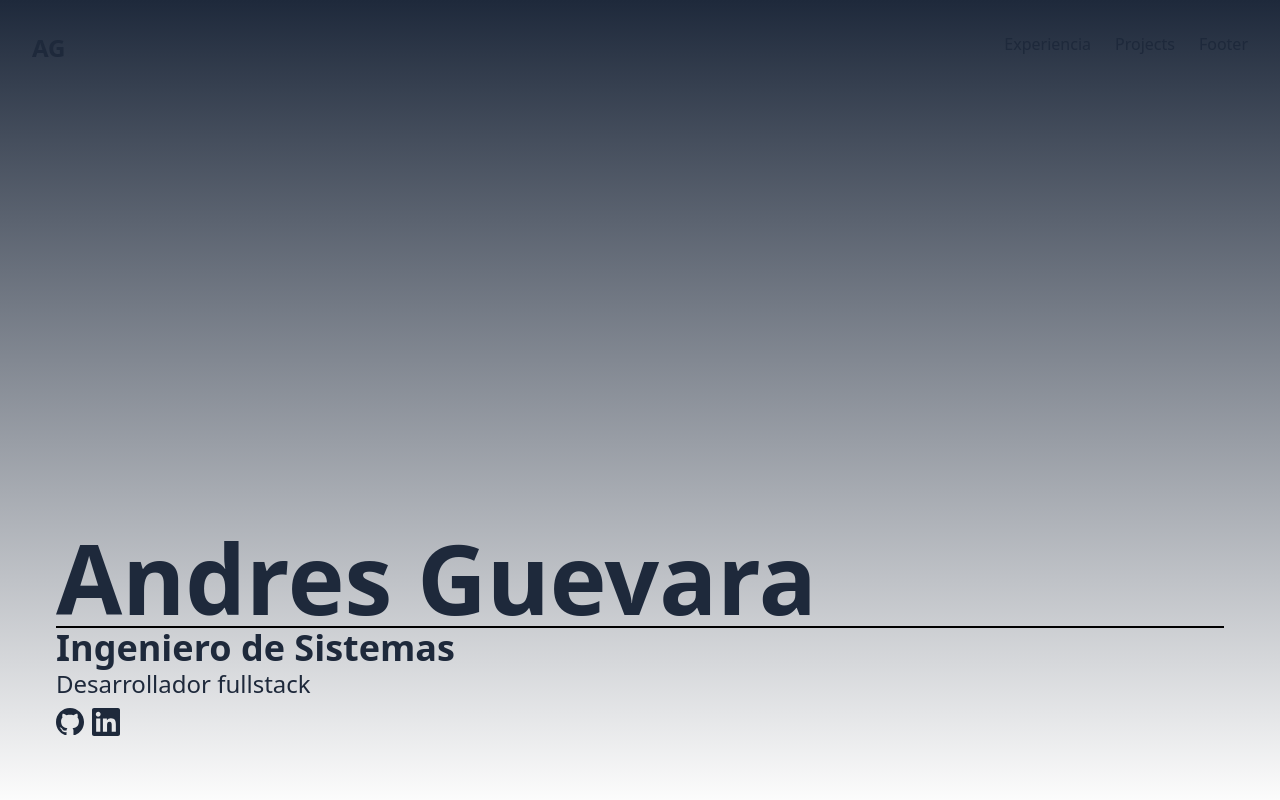
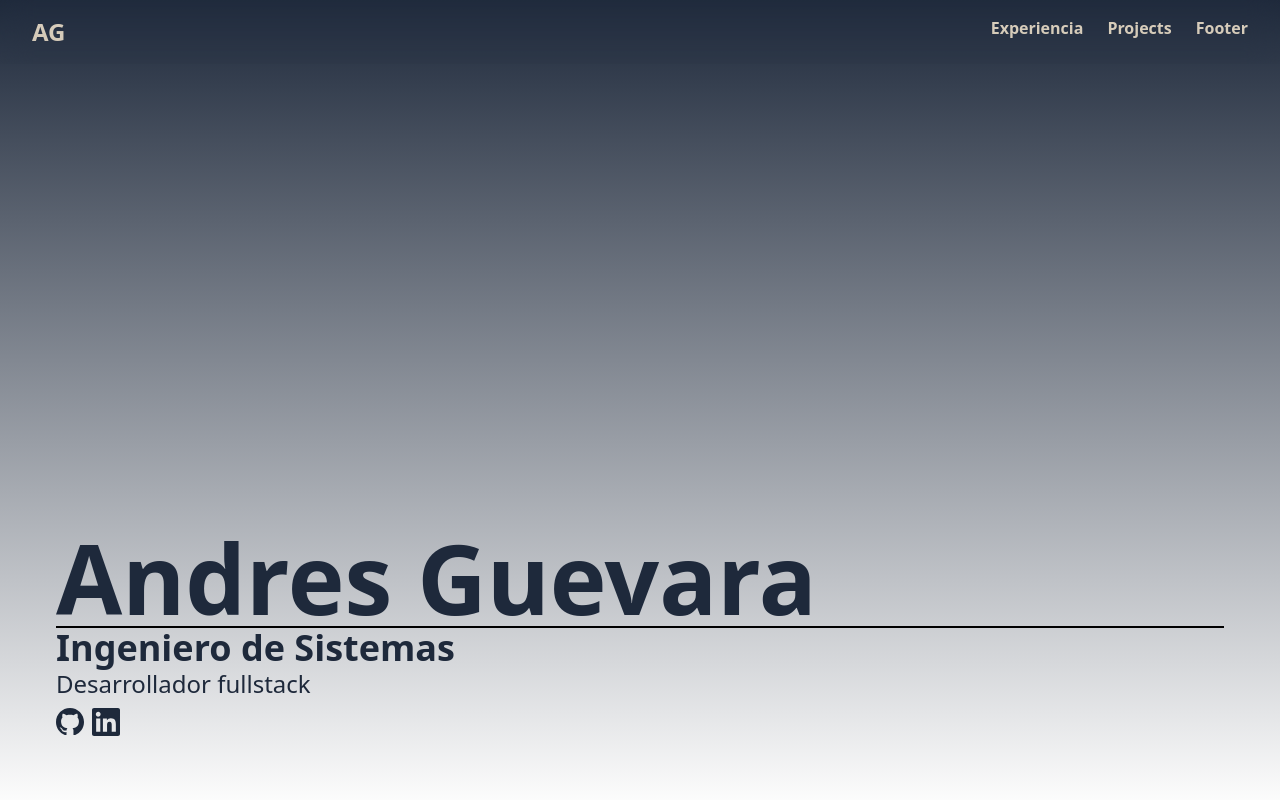
Before and after one commit to Andresssg/Portfolio, a React (Vite) app: page / in a window 1280 px wide. Shown: the top 800 px of the page. Built offline with nearby package versions, Linux system fonts and the light colour scheme.

Commit message:
Fix nav styles

```diff
--- a/src/components/Nav.jsx
+++ b/src/components/Nav.jsx
@@ -1,11 +1,11 @@
 function Nav () {
   return (
-    <nav className='fixed top-0 flex justify-between w-full p-8 text-secondary-light'>
+    <nav className='fixed top-0 flex justify-between w-full px-8 py-4 text-primary-light backdrop-blur-lg mix-blend-difference font-semibold'>
       <a className='text-2xl font-bold hover:scale-150 duration-300' href='#'>AG</a>
       <div className='flex gap-x-6'>
-        <a className='hover:scale-150 hover:mx-2 duration-300' href='#background'>Experiencia</a>
-        <a className='hover:scale-150 hover:mx-2 duration-300' href='#projects'>Projects</a>
-        <a className='hover:scale-150 hover:mx-2 duration-300' href='#footer'>Footer</a>
+        <a className='hover:scale-150 duration-300' href='#background'>Experiencia</a>
+        <a className='hover:scale-150 duration-300' href='#projects'>Projects</a>
+        <a className='hover:scale-150 duration-300' href='#footer'>Footer</a>
       </div>
     </nav>
   )
```
